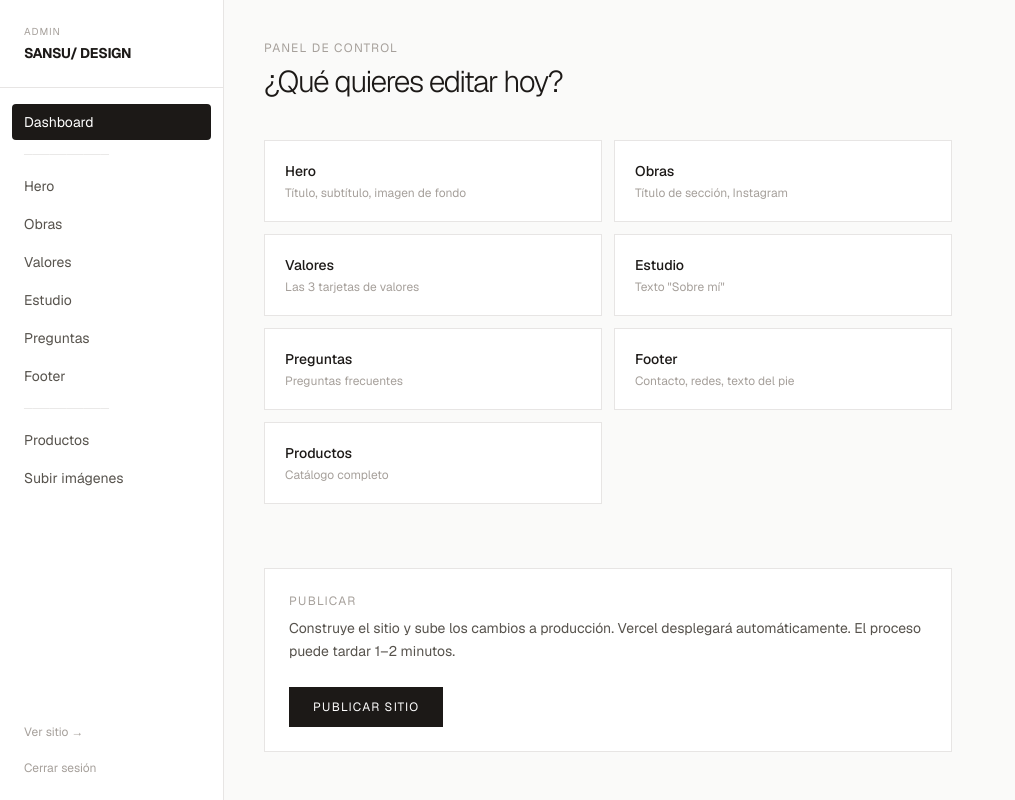
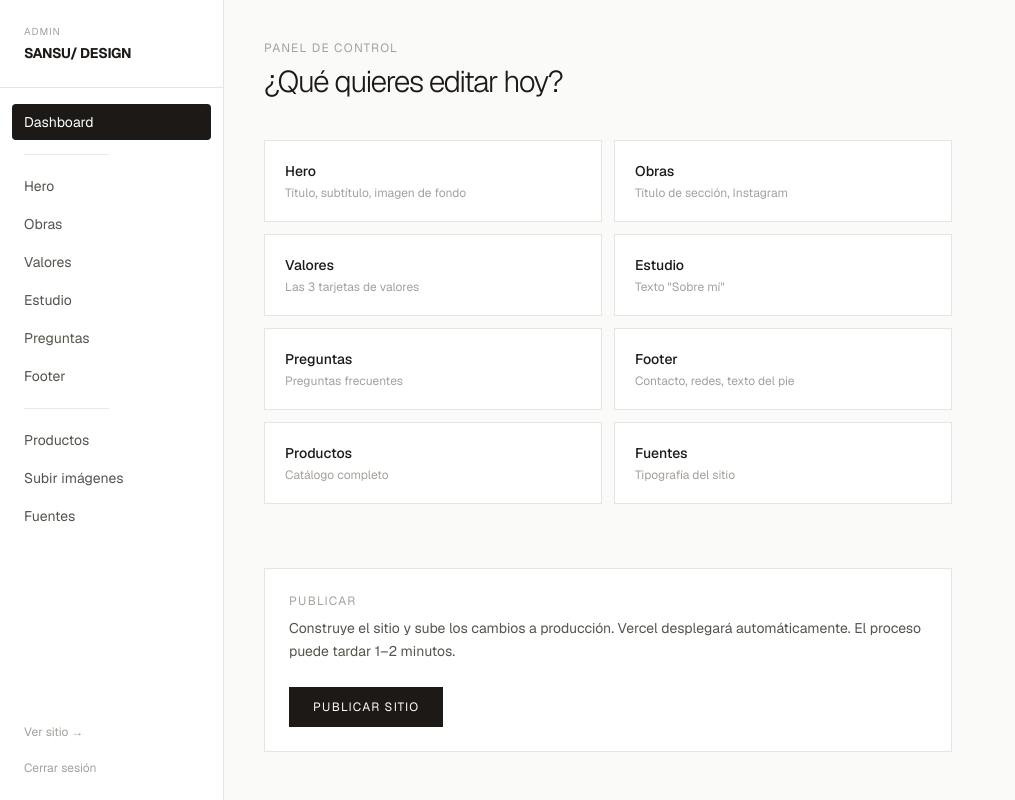
Before and after one commit to SANSUDESIGN/admin, a Next.js app: page /admin in a window 1280 px wide. Shown: the whole page, without its empty margins (0-1015 px from the left). Built offline with nearby package versions, Linux system fonts and the light colour scheme.

Commit message:
feat(fonts): add Fuentes entry to sidebar and dashboard

```diff
--- a/app/admin/AdminSidebar.tsx
+++ b/app/admin/AdminSidebar.tsx
@@ -15,6 +15,7 @@ const sections = [
   { label: '──────────', href: null },
   { label: 'Productos', href: '/admin/products' },
   { label: 'Subir imágenes', href: '/admin/upload' },
+  { label: 'Fuentes', href: '/admin/font' },
 ];
 
 export function AdminSidebar() {
--- a/app/admin/page.tsx
+++ b/app/admin/page.tsx
@@ -11,6 +11,7 @@ const sections = [
   { label: 'Preguntas', href: '/admin/faq', desc: 'Preguntas frecuentes' },
   { label: 'Footer', href: '/admin/footer', desc: 'Contacto, redes, texto del pie' },
   { label: 'Productos', href: '/admin/products', desc: 'Catálogo completo' },
+  { label: 'Fuentes', href: '/admin/font', desc: 'Tipografía del sitio' },
 ];
 
 type PublishStatus = 'idle' | 'building' | 'pushing' | 'done' | 'error';
```
